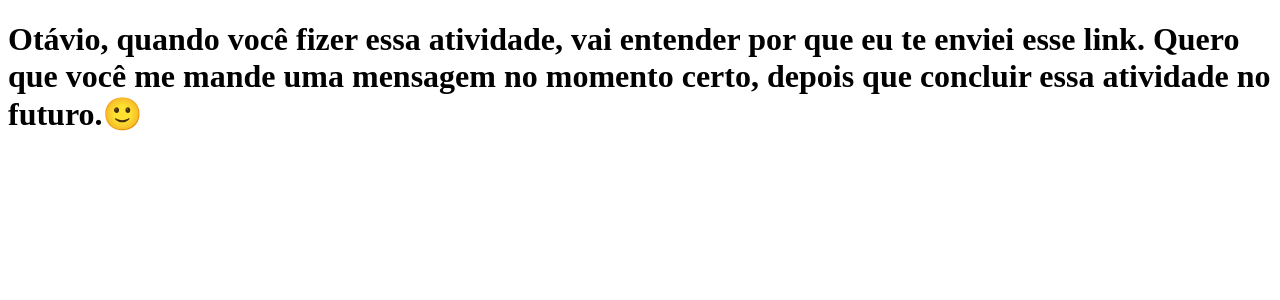
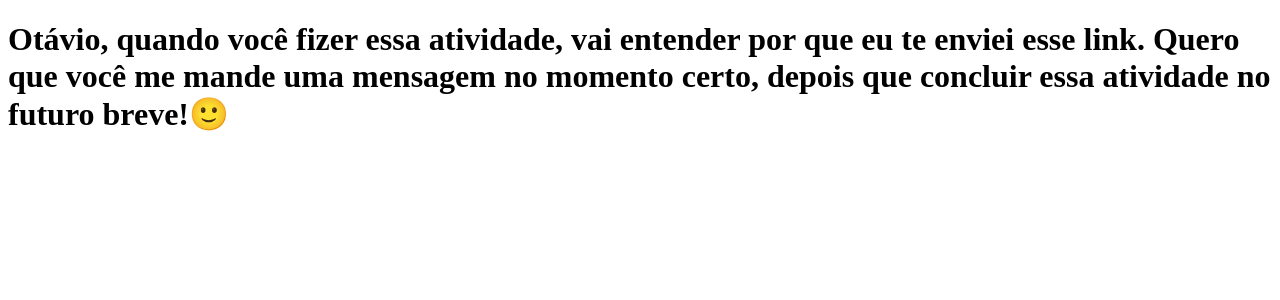
Before and after one commit to fabriziobijotti/tabnews, a Next.js app: page / in a window 1280 px wide. Shown: the top 300 px of the page. Built offline with nearby package versions, Linux system fonts and the light colour scheme.

Commit message:
Change txt

```diff
--- a/pages/index.js
+++ b/pages/index.js
@@ -1,5 +1,5 @@
 function Home() {
-    return <h1> Otávio, quando você fizer essa atividade, vai entender por que eu te enviei esse link. Quero que você me mande uma mensagem no momento certo, depois que concluir essa atividade no futuro.🙂</h1>
+    return <h1> Otávio, quando você fizer essa atividade, vai entender por que eu te enviei esse link. Quero que você me mande uma mensagem no momento certo, depois que concluir essa atividade no futuro breve!🙂</h1>
 }
 
 export default Home;
```
